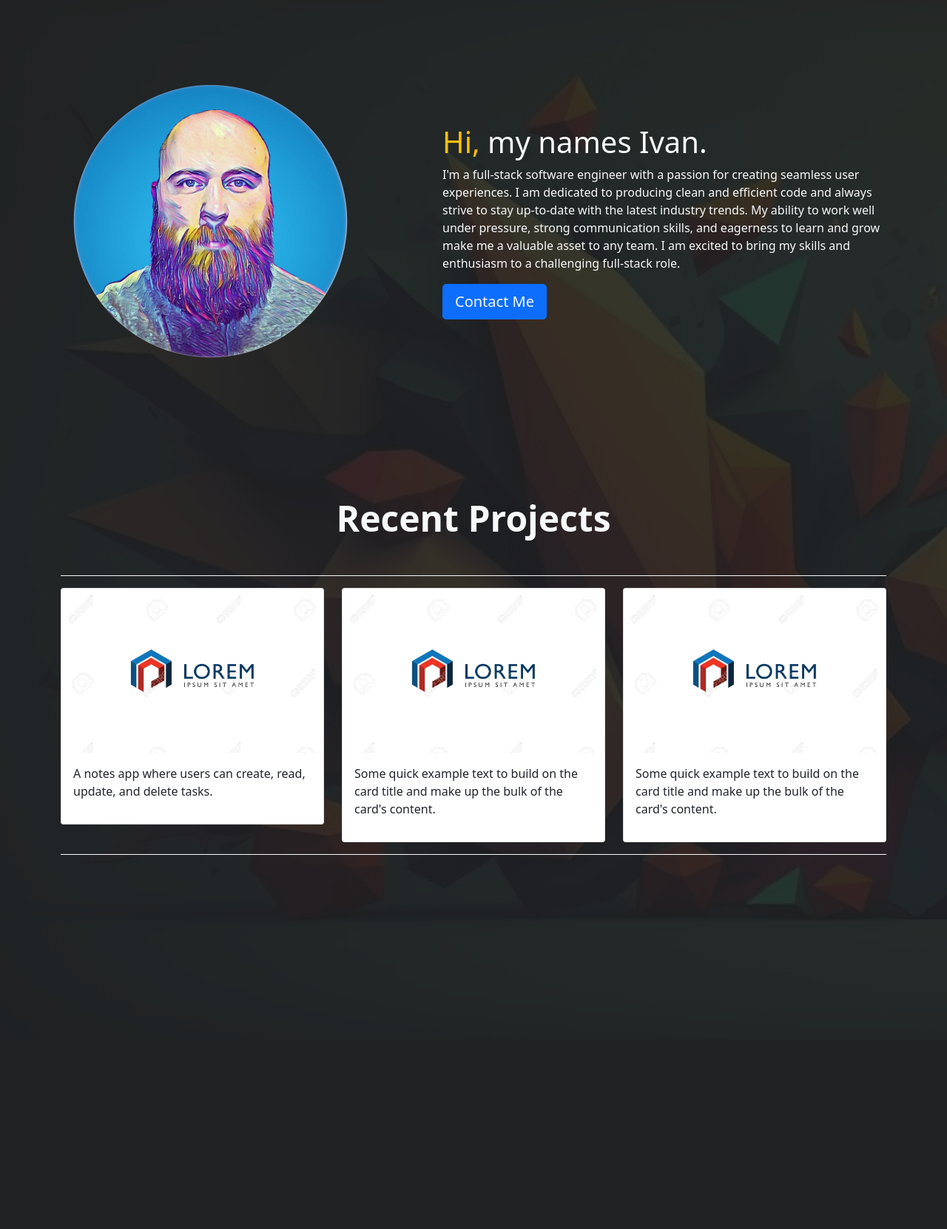
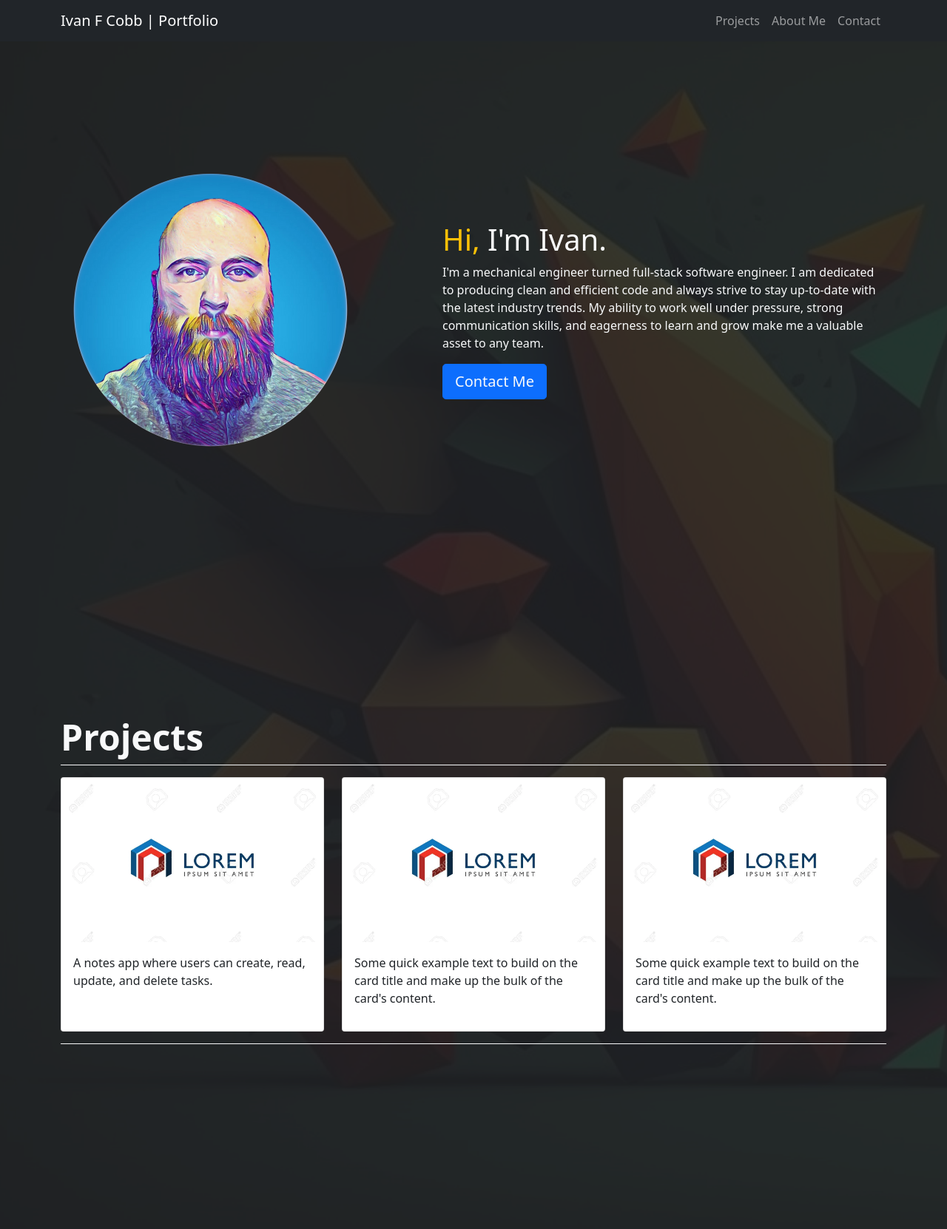
Before and after one commit to IvanFCobb/Portfolio, a Flask app: page / in a window 1280 px wide. Shown: the whole page at 74% size. Before the commit the page ends 1231 px from the top, so only its background shows below. Run offline with Flask 2, Linux system fonts and the light colour scheme.

Commit message:
Re-worded inital about me statement, corrected the css for the height of the cards, and turned off js for the nav bar

```diff
--- a/flask_app/static/css/style.css
+++ b/flask_app/static/css/style.css
@@ -10,6 +10,7 @@
 section {
     padding-top: 100px;
     padding-bottom: 200px;
+    min-height: 80vh;
 }
 
 
@@ -90,6 +91,9 @@
 
 /***** End Section *****/
 
+.showcase{
+    margin-top: 15vh;
+}
 
 /***** Body Style *****/
 
--- a/flask_app/static/js/script.js
+++ b/flask_app/static/js/script.js
@@ -1,10 +1,10 @@
-var prevScrollpos = window.pageYOffset;
-window.onscroll = function () {
-    var currentScrollPos = window.pageYOffset;
-    if (prevScrollpos > currentScrollPos) {
-        document.getElementById("navbar").style.top = "0";
-    } else {
-        document.getElementById("navbar").style.top = "-60px";
-    }
-    prevScrollpos = currentScrollPos;
-}
+// var prevScrollpos = window.pageYOffset;
+// window.onscroll = function () {
+//     var currentScrollPos = window.pageYOffset;
+//     if (prevScrollpos > currentScrollPos) {
+//         document.getElementById("navbar").style.top = "0";
+//     } else {
+//         document.getElementById("navbar").style.top = "-60px";
+//     }
+//     prevScrollpos = currentScrollPos;
+// }
--- a/flask_app/templates/home.html
+++ b/flask_app/templates/home.html
@@ -1,7 +1,9 @@
 {% extends '_base.html' %}{% block title%}Home {%endblock%} {%block content%}
 <!--Showcase, introduction and elevator pitch-->
-<section class="showcase text-light text-center text-sm-start pb-4">
-  <div class="container">
+<section
+  class="d-flex align-content-center text-light text-center text-sm-start"
+>
+  <div class="showcase container">
     <div class="d-md-flex justify-content-between">
       <img
         style="max-height: 400px"
@@ -14,16 +16,14 @@
         class="d-flex flex-column justify-content-center"
       >
         <h1 class="text-start text-light">
-          <span class="text-warning">Hi,</span> my names Ivan.
+          <span class="text-warning">Hi,</span> I'm Ivan.
         </h1>
         <p class="text-start text-light">
-          I'm a full-stack software engineer with a passion for creating
-          seamless user experiences. I am dedicated to producing clean and
-          efficient code and always strive to stay up-to-date with the latest
-          industry trends. My ability to work well under pressure, strong
-          communication skills, and eagerness to learn and grow make me a
-          valuable asset to any team. I am excited to bring my skills and
-          enthusiasm to a challenging full-stack role.
+          I'm a mechanical engineer turned full-stack software engineer. I am
+          dedicated to producing clean and efficient code and always strive to
+          stay up-to-date with the latest industry trends. My ability to work
+          well under pressure, strong communication skills, and eagerness to
+          learn and grow make me a valuable asset to any team.
         </p>
         <div>
           <button class="btn btn-primary btn-lg text-light">Contact Me</button>
@@ -36,15 +36,13 @@
 <!--Recent Project link cards.-->
 <section class="mt-5">
   <div class="container projects">
-    <h2 class="section-titles text-light text-center mx-2 mb-5">
-      Recent Projects
-    </h2>
+    <h2 class="section-titles text-light text-start mb-2">Projects</h2>
     <div
       style="height: 1px"
       class="mw-50 bg-light align-self-center mb-2"
     ></div>
     <div class="row">
-      <div class="col-md my-2">
+      <div class="col-md my-2 d-flex align-items-stretch">
         <div class="card">
           <div class="bg-image hover-zoom">
             <img
@@ -62,7 +60,7 @@
           </div>
         </div>
       </div>
-      <div class="col-md my-2">
+      <div class="col-md my-2 d-flex align-items-stretch">
         <div class="card">
           <img
             src="/static/images/generic-logo.webp"
@@ -78,7 +76,7 @@
           </div>
         </div>
       </div>
-      <div class="col-md my-2">
+      <div class="col-md my-2 d-flex align-items-stretch">
         <div class="card">
           <img
             src="/static/images/generic-logo.webp"
--- a/server.py
+++ b/server.py
@@ -4,4 +4,4 @@
 
 
 if __name__ == "__main__":
-    app.run(host='0.0.0.0')
+    app.run(debug=True)
```
